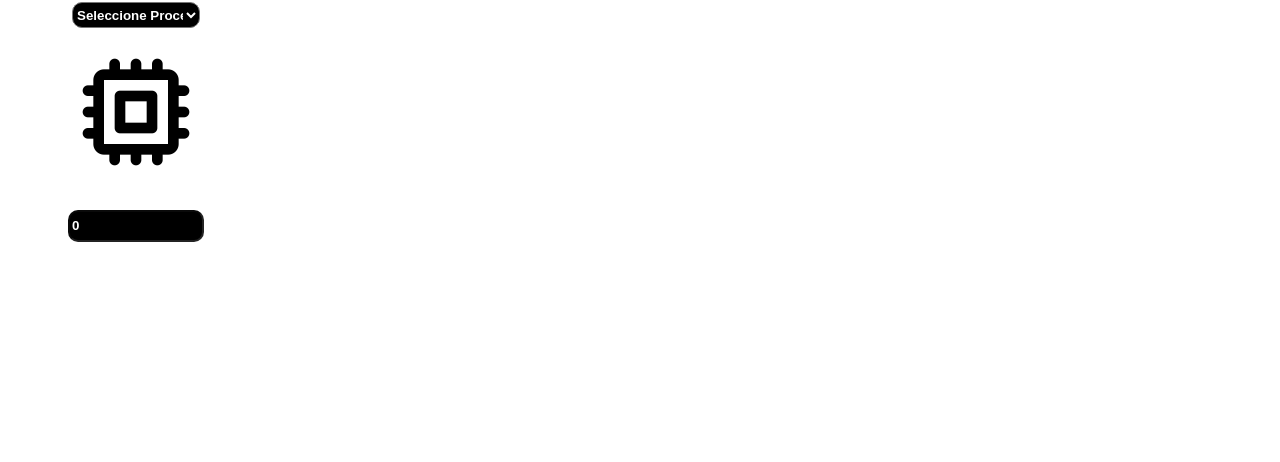
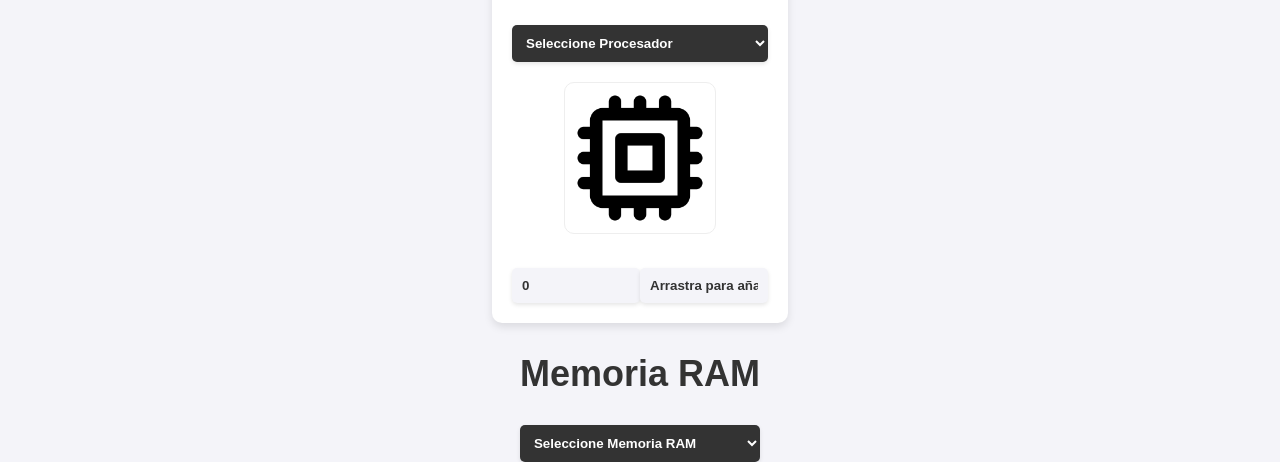
Before and after one commit to SanchezMarioo/Lista-de-Componentes, a website: page index.html in a window 1280 px wide. Shown: the part 387-849 px from the top of the page. Before the commit the page ends 800 px from the top, so only its background shows below. Drawn offline with Linux system fonts and the light colour scheme.

Commit message:
feat: Add drag and drop functionality for processor selection

```diff
--- a/app.js
+++ b/app.js
@@ -1,7 +1,7 @@
-var procesador = document.getElementById('procesador');
-var procesadorPrecio = document.getElementById('procesador-value');
 
 function procesadorSeleccionado() {
+let procesador = document.getElementById('procesador');
+let procesadorPrecio = document.getElementById('procesador-value');
 let imagenUrl = document.getElementById('procesadorUrl');
 document.querySelector('select').addEventListener('change', function(event) {
     switch (event.target.value) {
@@ -54,7 +54,29 @@ document.querySelector('select').addEventListener('change', function(event) {
     default:
         mensaje = 'Por favor, seleccione un procesador válido.';
         break;
+    dragDrop(procesadorPrecio);
+
 }
 });
 }
 procesadorSeleccionado();
+function dragDrop() {
+    let procesadorValue = document.getElementById('procesadorUrl');
+    let procesadorDrag = document.getElementById('procesador-drag');
+
+    // Cuando se inicia el arrastre, guarda el valor en el objeto de datos de arrastre
+    procesadorValue.addEventListener('dragstart', function(event) {
+        event.dataTransfer.setData('text/plain', procesadorValue.value);
+    });
+
+    // Cuando se arrastra sobre el objetivo, evita el comportamiento predeterminado para permitir soltar
+    procesadorDrag.addEventListener('dragover', function(event) {
+        event.preventDefault();
+    });
+
+    // Cuando se suelta, actualiza el valor del objetivo con los datos de arrastre
+    procesadorDrag.addEventListener('drop', function(event) {
+        event.preventDefault();
+        procesadorDrag.value = event.dataTransfer.getData('text/plain');
+    });
+}
--- a/estilos.css
+++ b/estilos.css
@@ -1,57 +1,110 @@
-header{
+/* Estilo general del cuerpo */
+body {
+    font-family: 'Poppins', sans-serif;
+    background-color: #f4f4f9;
+    margin: 0;
+    display: flex;
+    flex-direction: column;
+    align-items: center;
+    justify-content: center;
+    min-height: 100vh;
+}
+
+/* Estilo del encabezado */
+header {
     display: flex;
     justify-content: center;
     align-items: center;
+    width: 100%;
+    background-color: #fff;
+    padding: 20px 0;
+    box-shadow: 0 2px 4px rgba(0, 0, 0, 0.1);
+}
 
+/* Título */
+h2 {
+    color: #333;
+    font-size: 36px;
+    font-weight: 700;
+    margin-bottom: 20px;
 }
-h2{
-    color: black;
-    font-size: 2vw;
-    font-family: "Poppins", sans-serif;
 
+/* Estilo del selector y del campo de entrada */
+select, input {
+    background-color: #333;
+    color: #fff;
+    border-radius: 5px;
+    font-family: 'Poppins', sans-serif;
+    font-weight: 600;
+    padding: 10px;
+    border: none;
+    width: 100%;
+    margin-top: 10px;
+    box-shadow: 0 2px 4px rgba(0, 0, 0, 0.1);
 }
-select,input{
-    background-color: black;
-    color: white;
+
+/* Estilo del contenedor principal */
+.container {
+    display: flex;
+    justify-content: center;
+    align-items: center;
+    margin-top: 50px;
+    flex-direction: column;
+    width: 100%;
+}
+
+/* Estilo del contenedor izquierdo */
+.cont-izq {
+    display: flex;
+    justify-content: center;
+    align-items: center;
+    flex-direction: column;
+    width: 100%;
+    flex-wrap: wrap;
+}
+
+/* Estilo del contenedor del procesador */
+.procesador {
+    background-color: #fff;
+    padding: 20px;
     border-radius: 10px;
-    font-family: "Poppins", sans-serif;
+    box-shadow: 0 4px 8px rgba(0, 0, 0, 0.1);
+    width: 20vw;
+    text-align: center;
+}
+
+/* Estilo de la imagen del procesador */
+.procesador img {
+    width: 150px;
+    height: 150px;
+    object-fit: cover;
+    margin: 20px 0;
+    border-radius: 10px;
+    border: 1px solid #eee;
+    max-width: 200px;
+}
+
+/* Estilo del valor del procesador */
+.procesador-value input {
+    background-color: #f4f4f9;
+    color: #333;
+    border-radius: 5px;
+    font-family: 'Poppins', sans-serif;
     font-weight: 600;
+    padding: 10px;
+    border: none;
+    margin-top: 10px;
+    box-shadow: 0 2px 4px rgba(0, 0, 0, 0.1);
+}
 
+/* Estilo adicional para la caja de entrada */
+input:disabled, input[readonly] {
+    background-color: #f4f4f9;
+    color: #333;
 }
-.container{
+.procesador-value{
     display: flex;
     justify-content: space-around;
-    flex-direction: column;
-    margin-top: 50px;
+    align-items: center;
+    flex-direction: row;
 }
-.procesador{
-    display: flex;
-    justify-content: space-around;
-    margin-top: 50px;
-    flex-wrap: wrap;
-    flex-direction: column;
-    align-items: center;
-    width: 20vw;
-}
-.procesador img{
-    width: 10vw;
-    height: auto;
-    margin: 20px;
-
-}
-select{
-    width: 10vw;
-    height: 2vw;
-    margin-top: 10px;
-    background-color: black;
-    color: white;
-    border-radius: 10px;
-}
-input{
-    width: 10vw;
-    height: 2vw;
-    margin-top: 10px;
-    background-color: black;
-    color: white;
-    border-radius: 10px;
-}
--- a/index.html
+++ b/index.html
@@ -3,15 +3,17 @@
 <head>
     <meta charset="UTF-8">
     <meta name="viewport" content="width=device-width, initial-scale=1.0">
-    <title>Document</title>
+    <title>TechCart</title>
     <link rel="stylesheet" href="estilos.css">
     <script src="app.js" defer></script>
+    <link rel="shortcut icon" href="img/favicon-32x32.png" type="image/x-icon">
 </head>
 <body>
     <header>
-        <img src="img/DALL·E 2024-06-09 13.05.22 - A creative logo for 'TechCart'.png" alt="logo" width="200">
+        <img src="img/DALL·E 2024-06-09 13.05.22 - A creative logo for 'TechCart'.png" alt="logo" width="200" draggable="true">
     </header>
     <div class="container">
+        <div class="cont-izq">
             <div class="procesador">
                 <h2>Procesador</h2>
                 <select name="procesador" id="procesador">
@@ -28,12 +30,23 @@
                     <option value="apple-m2-1000">Apple M2 - $1000</option>
                 </select>
                 <div class="icono-procesador">
-                <img src="img/Procesador.png" alt="" id="procesadorUrl">
+                    <img src="img/Procesador.png" alt="" id="procesadorUrl" draggable="true">
                 </div>
                 <div class="procesador-value">
                     <input type="text" name="procesador-value" id="procesador-value" value="0" disabled readonly draggable="true">
+                    <input type="text" name="procesador-drag" id="procesador-drag" disabled readonly value="Arrastra para añadir" draggable="true">
                 </div>
-
+            </div>
+            <div class="ram">
+                <h2>Memoria RAM</h2>
+                <select name="ram" id="ram">
+                    <option value="0">Seleccione Memoria RAM</option>
+                    <option value="hyperx-16gb-100">HyperX 16GB - $100</option>
+                    <option value="hyperx-8gb-50">HyperX 8GB - $50</option>
+                    <option value="hyperx-4gb-25">HyperX 4GB - $25</option>
+                    <option value="corsair-16gb-90">Corsair 16GB - $90</option>
+                </select>
+            </div>
         </div>
     </div>
 </body>
```
Also changed, not shown: img/favicon-32x32.png (added). Lines whose indentation alone changed are shown as unchanged.
